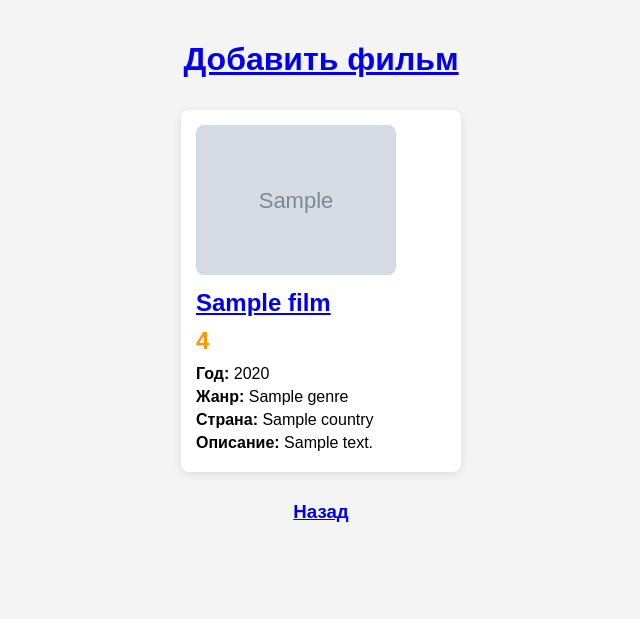
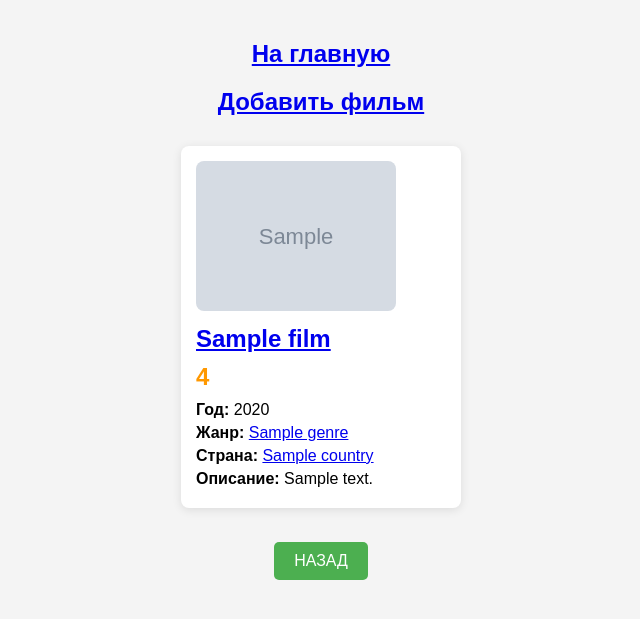
Before and after one commit to Spaceoceanoutlook/MovieParser, a FastAPI app: page /films/1 in a window 1280 px wide. Shown: the top 619 px of the page, without its empty margins (319-959 px from the left). Run offline with FastAPI, Linux system fonts and the light colour scheme; tables that the repository leaves empty hold one stand-in row (values such as "Sample post"); grey boxes marked "Sample" are stand-in pictures.

Commit message:
added search by genres and countries and fix html

```diff
--- a/main.py
+++ b/main.py
@@ -3,7 +3,7 @@ import uvicorn
 from fastapi.responses import RedirectResponse
 from fastapi.responses import HTMLResponse
 from fastapi.templating import Jinja2Templates
-from views import main, get_films_from_db, get_one_film_from_db
+from views import main, get_films_from_db, get_one_film_from_db, get_films_by_genre, get_films_by_country
 
 app = FastAPI()
 templates = Jinja2Templates(directory="templates")
@@ -37,5 +37,19 @@ def get_film(film_id, request: Request):
     return templates.TemplateResponse("films.html", context=context)
 
 
+@app.get("/films/genre/{genre_name}", response_class=HTMLResponse)
+def get_genre(genre_name, request: Request):
+    all_films = get_films_by_genre(genre_name)
+    context = {"request": request, "films": all_films}
+    return templates.TemplateResponse("films.html", context=context)
+
+
+@app.get("/films/country/{country_name}", response_class=HTMLResponse)
+def get_genre(country_name, request: Request):
+    all_films = get_films_by_country(country_name)
+    context = {"request": request, "films": all_films}
+    return templates.TemplateResponse("films.html", context=context)
+
+
 if __name__ == "__main__":
     uvicorn.run("main:app", reload=True)
--- a/service.py
+++ b/service.py
@@ -57,7 +57,6 @@ def get_information_about_the_movie(url: str):
     div_elements = driver.find_elements(
         'xpath',
         "//div[@data-tid='b22ff31f']")
-
     div_element = div_elements[0].find_element('xpath', "//div[@data-tid='ddb9865f']")
     img_element = div_element.find_element('tag name', 'img')
     img = img_element.get_attribute('src')
--- a/templates/films.html
+++ b/templates/films.html
@@ -39,11 +39,37 @@
             font-weight: bold;
             color: #ff9800;
         }
+
+        .back-button {
+            background-color: #4CAF50; /* Зеленый цвет фона */
+            border: none; /* Убираем границу */
+            color: white; /* Цвет текста */
+            padding: 10px 20px; /* Отступы */
+            text-align: center; /* Выравнивание текста */
+            text-decoration: none; /* Убираем подчеркивание */
+            display: inline-block; /* Чтобы кнопка вела себя как блок */
+            font-size: 16px; /* Размер шрифта */
+            margin: 4px 2px; /* Отступы вокруг кнопки */
+            cursor: pointer; /* Указатель при наведении */
+            border-radius: 5px; /* Закругленные углы */
+            transition: background-color 0.3s; /* Плавный переход цвета */
+        }
+
+        .back-button:hover {
+            background-color: #45a049; /* Цвет при наведении */
+        }
+
+        .button-container {
+            display: flex; /* Используем Flexbox */
+            justify-content: center; /* Центрируем содержимое по горизонтали */
+            margin-top: 20px; /* Отступ сверху */
+        }
+
     </style>
 </head>
 <body>
-    <h1><a class="container" href="/">Добавить фильм</a></h1>
-
+    <h2><a class="container" href="/films">На главную</a></h2>
+    <h2><a class="container" href="/">Добавить фильм</a></h2>
         {% macro render_film(film) %}
             <div class="card">
                 <a href="/films/{{ film.id }}">
@@ -51,9 +77,21 @@
                 </a>
                 <a href="/films/{{ film.id }}"><h2>{{ film.title }}</h2></a>
                 <h2 class="rating">{{ film.rating }}</h2>
-                    <p><strong>Год:</strong> {{ film.year }}</p>
-                    <p><strong>Жанр:</strong> {{ film.genres | map(attribute='name') | join(", ") }}</p>
-                    <p><strong>Страна:</strong> {{ film.countries | map(attribute='name') | join(", ") }}</p>
+                <p><strong>Год:</strong> {{film.year}}</p>
+
+
+                <p><strong>Жанр:</strong>
+                    {% for genre in film.genres %}
+                        <a href="/films/genre/{{ genre.name }}">{{genre.name}}</a>
+                    {% endfor %}
+                </p>
+
+
+                <p><strong>Страна:</strong>
+                {% for country in film.countries %}
+                        <a href="/films/country/{{ country.name }}">{{country.name}}</a>
+                    {% endfor %}
+                </p>
                 <p><strong>Описание:</strong> {{ film.description }}</p>
             </div>
         {% endmacro %}
@@ -62,7 +100,9 @@
         {% if film %}
             {{ render_film(film) }}
         </div>
-            <h3><a class="container" href="/films">Назад</a></h3>
+        <div class="button-container">
+            <button class="back-button" onclick="history.back()">НАЗАД</button>
+        </div>
         {% else %}
         <div class="container">
             {% if films %}
```
Also changed, not shown: views.py (+32 -7 lines). Lines whose indentation alone changed are shown as unchanged.
